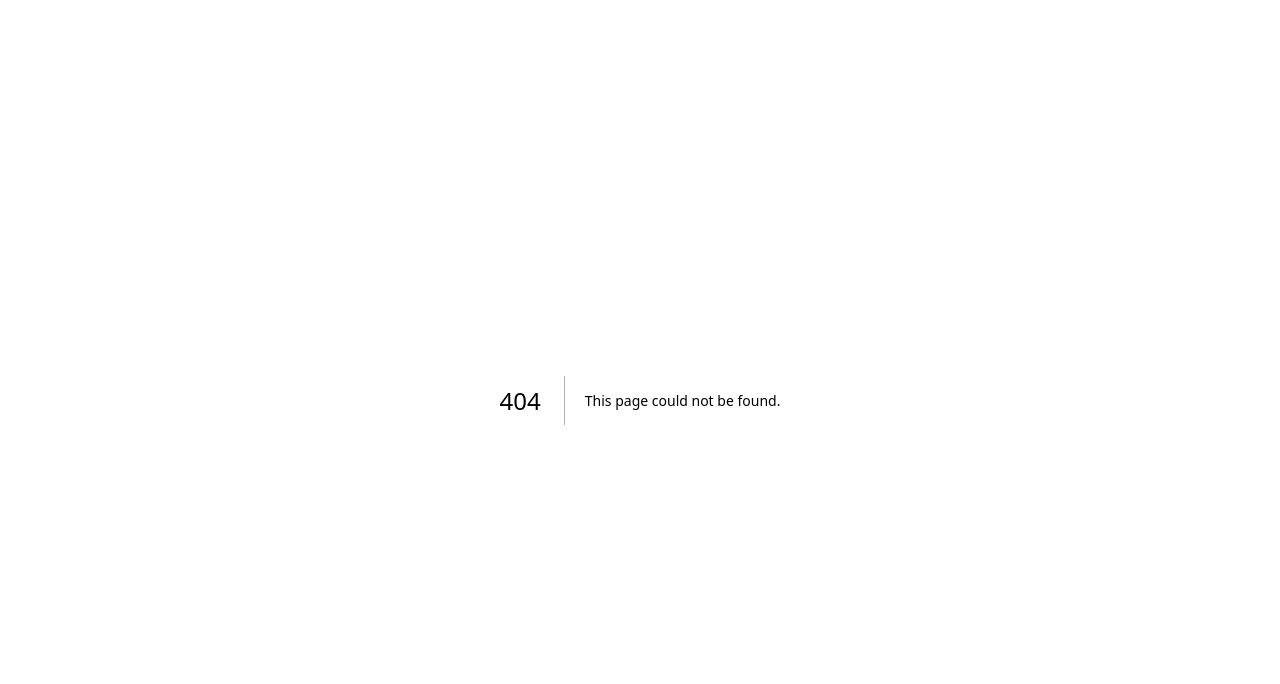
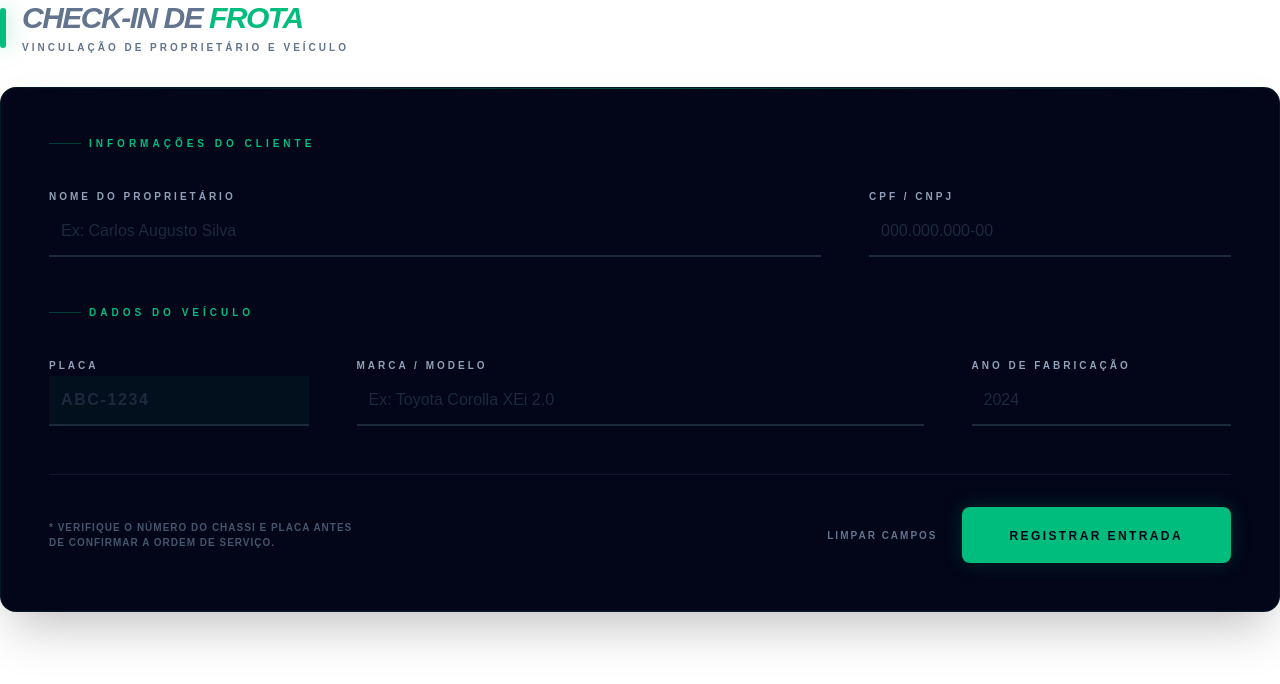
Before and after one commit to Rafael-devweb/aula012026, a Next.js app: page /tela3 in a window 1280 px wide. Before the commit this address had no page. Shown: the top 684 px of the page. Built offline with nearby package versions, Linux system fonts and the light colour scheme.

Commit message:
atualizado tela3

```diff
--- /dev/null
+++ b/app/(sistema)/tela3/page.tsx
@@ -0,0 +1,125 @@
+export default function CadastroClienteVeiculo() {
+  return (
+    <div className="space-y-8 animate-in fade-in duration-500">
+
+      {/* Cabeçalho da Seção */}
+      <div className="flex items-center gap-4">
+        <div className="h-10 w-1.5 bg-emerald-500 shadow-[0_0_20px_rgba(16,185,129,0.5)] rounded-full" />
+        <div>
+          <h2 className="text-3xl font-black text-slate-500 uppercase tracking-tighter italic">
+            Check-in de <span className="text-emerald-500">Frota</span>
+          </h2>
+          <p className="text-slate-500 text-[10px] font-bold uppercase tracking-[0.3em] mt-1">
+            Vinculação de Proprietário e Veículo
+          </p>
+        </div>
+      </div>
+
+      {/* Card Principal */}
+      <div className="bg-slate-950 border border-emerald-500/10 rounded-2xl shadow-2xl overflow-hidden relative">
+        {/* Detalhe de Brilho no Topo */}
+        <div className="absolute top-0 left-0 w-full h-[1px] bg-gradient-to-r from-transparent via-emerald-500/40 to-transparent" />
+
+        <form className="p-8 md:p-12 space-y-12">
+
+          {/* GRUPO 01: DADOS DO CLIENTE */}
+          <div className="space-y-8">
+            <h3 className="text-emerald-500 text-[10px] font-black uppercase tracking-[0.4em] flex items-center gap-2">
+              <span className="w-8 h-[1px] bg-emerald-500/30"></span>
+              Informações do Cliente
+            </h3>
+
+            <div className="grid grid-cols-1 md:grid-cols-3 gap-x-12 gap-y-10">
+              <div className="group space-y-2 md:col-span-2">
+                <label className="text-[10px] font-black text-slate-400 uppercase tracking-[0.3em] group-focus-within:text-emerald-500 transition-colors">
+                  Nome do Proprietário
+                </label>
+                <input
+                  type="text"
+                  className="w-full bg-transparent border-b-2 border-slate-800 focus:border-emerald-500 p-3 text-slate-100 outline-none transition-all duration-300 placeholder:text-slate-800 font-medium"
+                  placeholder="Ex: Carlos Augusto Silva"
+                />
+              </div>
+
+              <div className="group space-y-2">
+                <label className="text-[10px] font-black text-slate-400 uppercase tracking-[0.3em] group-focus-within:text-emerald-500 transition-colors">
+                  CPF / CNPJ
+                </label>
+                <input
+                  type="text"
+                  className="w-full bg-transparent border-b-2 border-slate-800 focus:border-emerald-500 p-3 text-slate-100 outline-none transition-all duration-300 placeholder:text-slate-800 font-medium"
+                  placeholder="000.000.000-00"
+                />
+              </div>
+            </div>
+          </div>
+
+          {/* GRUPO 02: DADOS DO VEÍCULO */}
+          <div className="space-y-8">
+            <h3 className="text-emerald-500 text-[10px] font-black uppercase tracking-[0.4em] flex items-center gap-2">
+              <span className="w-8 h-[1px] bg-emerald-500/30"></span>
+              Dados do Veículo
+            </h3>
+
+            <div className="grid grid-cols-1 md:grid-cols-4 gap-x-12 gap-y-10">
+              {/* Placa com destaque visual */}
+              <div className="group space-y-2">
+                <label className="text-[10px] font-black text-slate-400 uppercase tracking-[0.3em] group-focus-within:text-emerald-500 transition-colors">
+                  Placa
+                </label>
+                <input
+                  type="text"
+                  className="w-full bg-emerald-500/5 border-b-2 border-slate-800 focus:border-emerald-500 p-3 text-emerald-500 outline-none transition-all duration-300 placeholder:text-slate-800 font-black uppercase tracking-widest"
+                  placeholder="ABC-1234"
+                />
+              </div>
+
+              <div className="group space-y-2 md:col-span-2">
+                <label className="text-[10px] font-black text-slate-400 uppercase tracking-[0.3em] group-focus-within:text-emerald-500 transition-colors">
+                  Marca / Modelo
+                </label>
+                <input
+                  type="text"
+                  className="w-full bg-transparent border-b-2 border-slate-800 focus:border-emerald-500 p-3 text-slate-100 outline-none transition-all duration-300 placeholder:text-slate-800 font-medium"
+                  placeholder="Ex: Toyota Corolla XEi 2.0"
+                />
+              </div>
+
+              <div className="group space-y-2">
+                <label className="text-[10px] font-black text-slate-400 uppercase tracking-[0.3em] group-focus-within:text-emerald-500 transition-colors">
+                  Ano de Fabricação
+                </label>
+                <input
+                  type="number"
+                  className="w-full bg-transparent border-b-2 border-slate-800 focus:border-emerald-500 p-3 text-slate-100 outline-none transition-all duration-300 placeholder:text-slate-800 font-medium"
+                  placeholder="2024"
+                />
+              </div>
+            </div>
+          </div>
+
+          {/* Área de Ações */}
+          <div className="pt-8 border-t border-slate-900 flex flex-col sm:flex-row items-center justify-between gap-6">
+            <p className="text-slate-600 text-[10px] font-bold uppercase tracking-widest max-w-xs">
+              * Verifique o número do chassi e placa antes de confirmar a ordem de serviço.
+            </p>
+
+            <div className="flex items-center gap-6 w-full sm:w-auto">
+              <button type="button" className="text-[10px] font-black text-slate-500 hover:text-slate-300 uppercase tracking-[0.2em] transition-colors whitespace-nowrap">
+                Limpar Campos
+              </button>
+
+              <button className="w-full sm:w-auto relative group overflow-hidden bg-emerald-500 px-12 py-4 rounded-lg transition-all active:scale-95 shadow-[0_0_20px_rgba(16,185,129,0.2)] hover:shadow-emerald-500/50">
+                <span className="relative z-10 text-slate-950 font-black uppercase text-xs tracking-[0.2em]">
+                  Registrar Entrada
+                </span>
+                <div className="absolute inset-0 bg-white/20 translate-y-full group-hover:translate-y-0 transition-transform duration-300" />
+              </button>
+            </div>
+          </div>
+
+        </form>
+      </div>
+    </div>
+  );
+}
```
Also changed, not shown: 1 other file (tests, documents, lock files or other folders).
